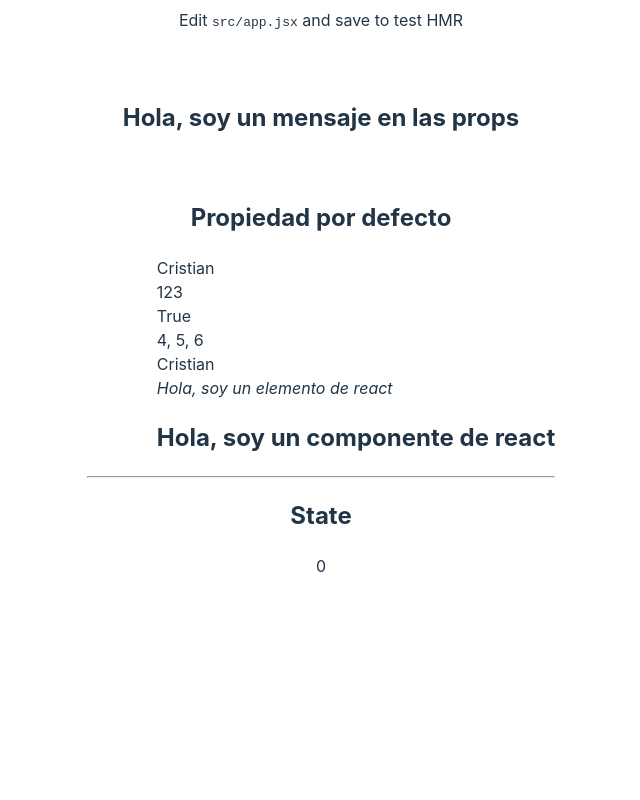
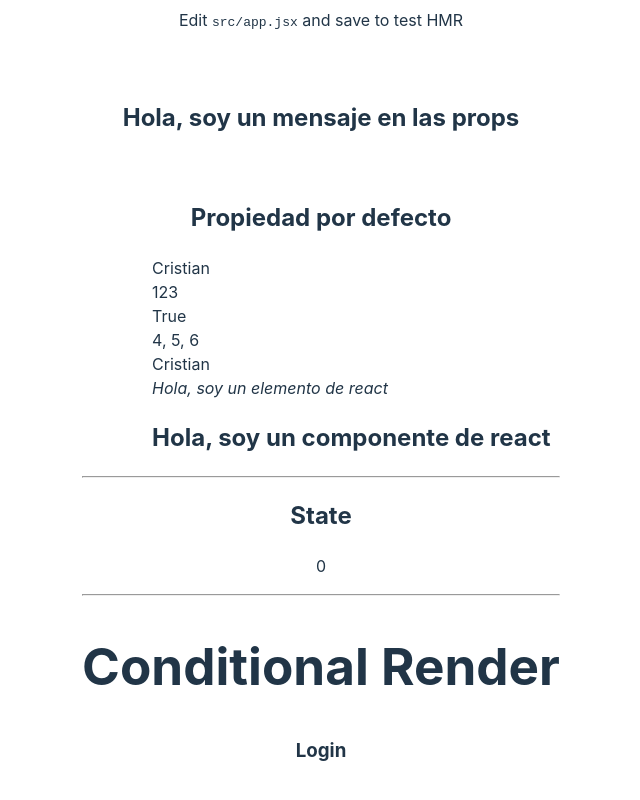
Before and after one commit to CristianLopez3/reactjs-practice, a React (Vite) app: page / in a window 1280 px wide. Shown: the part 444-1244 px from the top of the page, without its empty margins (319-959 px from the left). Before the commit the page ends 1070 px from the top, so only its background shows below. Built offline with nearby package versions, Linux system fonts and the light colour scheme.

Commit message:
add conditional render

```diff
--- a/src/app.jsx
+++ b/src/app.jsx
@@ -6,6 +6,7 @@ import './app.css';
 import Componente from './components/Componente';
 import Propiedades from './components/Propiedades';
 import Estado from './components/Estado';
+import RenderizadoCondicional from './components/RenderizadoCondicional';
 
 export function App() {
   const [count, setCount] = useState(0)
@@ -44,6 +45,8 @@ export function App() {
          />
          <hr />
          <Estado />
+         <hr />
+         <RenderizadoCondicional />
       </section>
     </>
   )
--- a/src/components/Estado.js
+++ b/src/components/Estado.js
@@ -17,13 +17,13 @@ export default class Estado extends Component {
     this.state = {
       contador: 0
     }
-
+    /*
     setInterval(() => {
       this.setState({
         contador: this.state.contador + 1
       })
     }, 1000)
-
+    */
   }
 
   render(){
--- /dev/null
+++ b/src/components/RenderizadoCondicional.js
@@ -0,0 +1,38 @@
+import React, {Component} from 'react';
+
+function Login (){
+  return (
+    <div>
+      <h3>Login</h3>
+    </div>
+  );
+}
+
+function Logout (){
+  return (
+    <div>
+      <h3>Logout</h3>
+    </div>
+  );
+}
+
+export default class RenderizadoCondicional extends Component {
+
+  constructor(props){
+    super(props);
+    this.state = {
+      session: true, // false = logout
+    }
+  }
+
+
+  render(){
+    return (
+      <div>
+        <h1>Conditional Render</h1>
+        {this.state.session ? <Login /> : <Logout />}
+      </div>
+    );
+  }
+
+}
```
Also changed, not shown: 1 other file (tests, documents, lock files or other folders).
